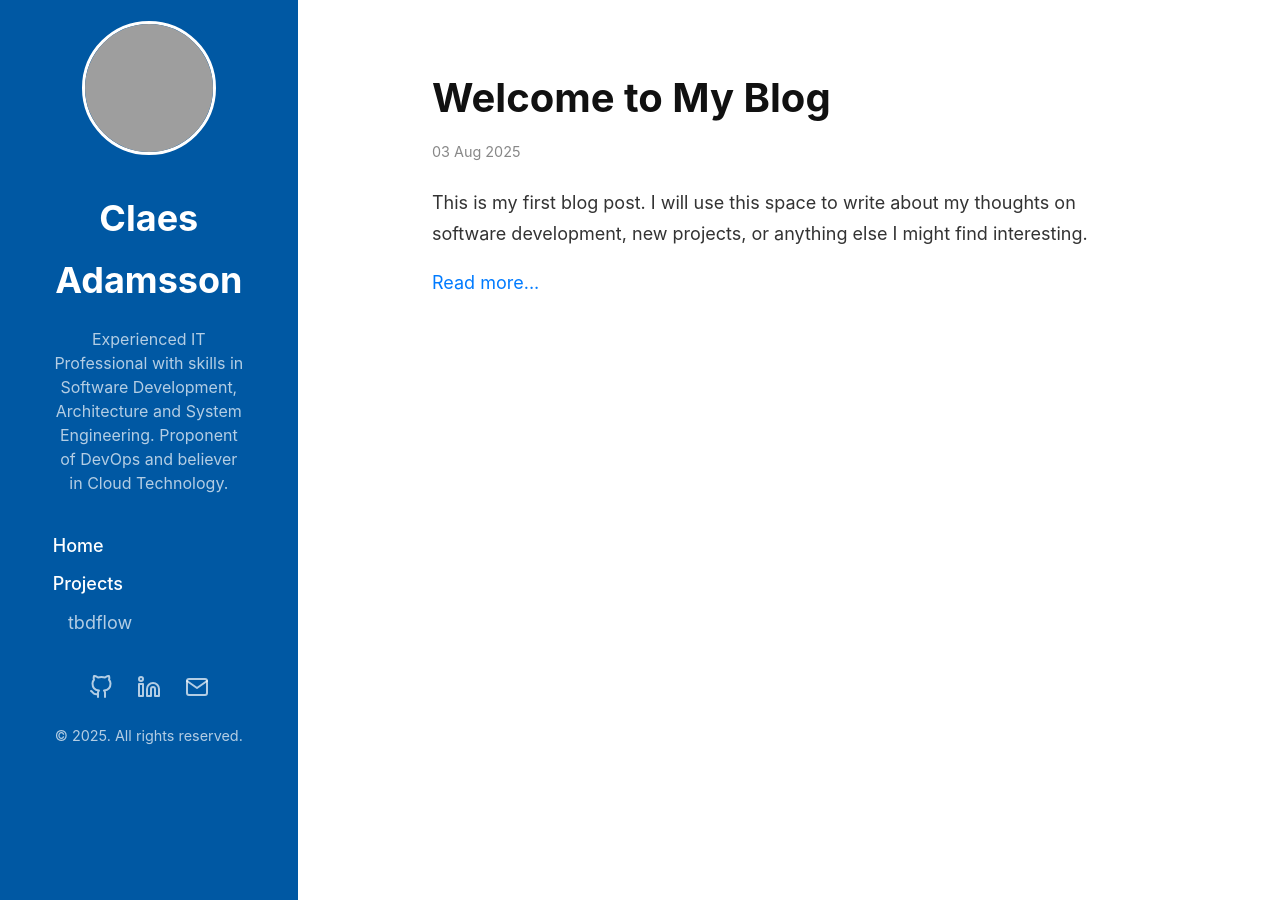
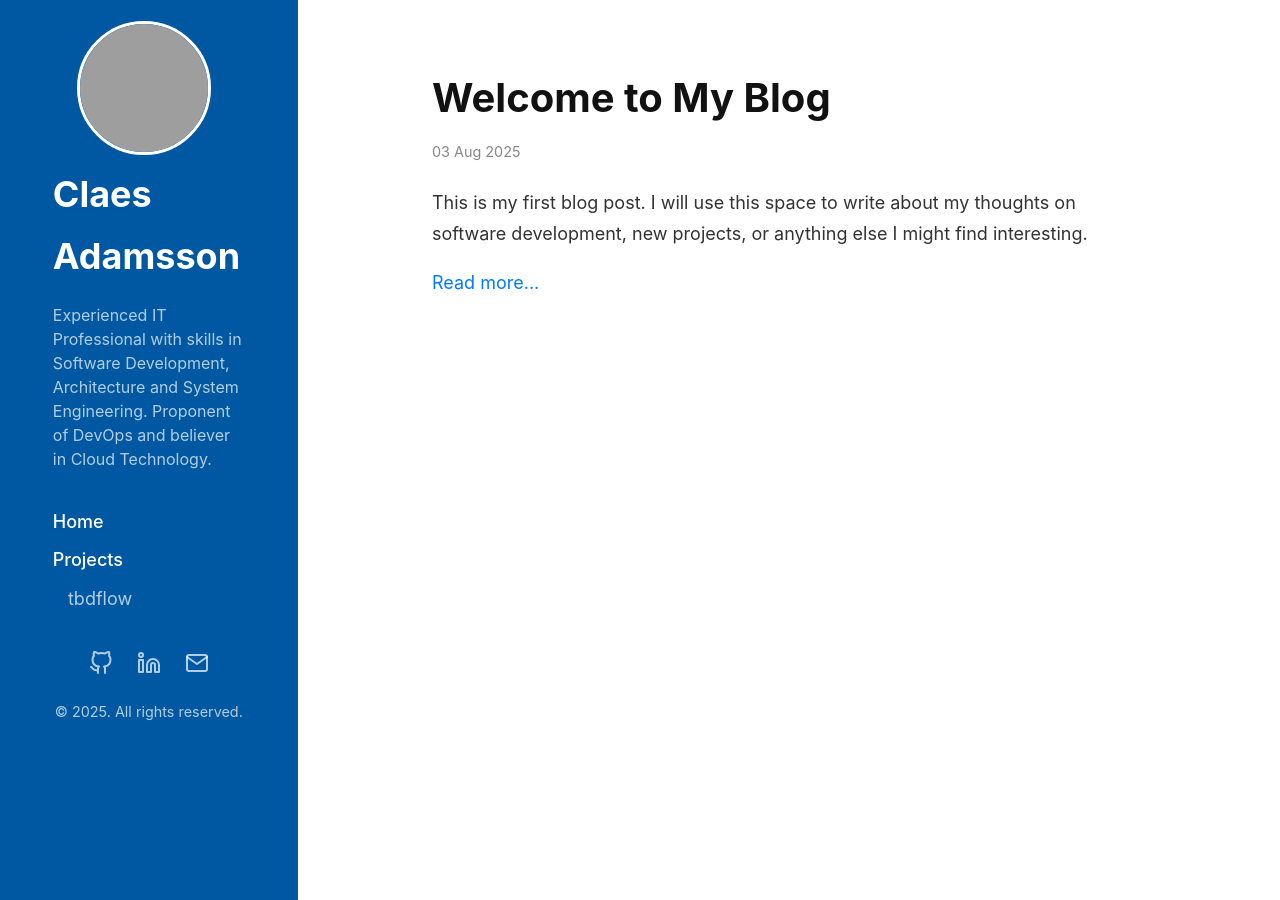
Before and after one commit to cladam/cladam.github.io, a Jekyll site: the page built from index.html, in a window 1280 px wide. Built offline with Jekyll 4.4.1, drawn with Linux system fonts in a browser that asks for light colours; grey boxes are pictures that could not be loaded.

Commit message:
Update style.css

```diff
--- a/assets/css/style.css
+++ b/assets/css/style.css
@@ -63,13 +63,13 @@ a:hover {
     width: 128px;
     height: 128px;
     border-radius: 50%;
-    margin: 0 auto 1.5rem;
+    margin: auto 1.5rem;
     border: 3px solid var(--sidebar-highlight-color);
     object-fit: cover;
 }
 
 .sidebar-about {
-    text-align: center;
+    text-align: left;
 }
 
 .sidebar-about h1 {
```
